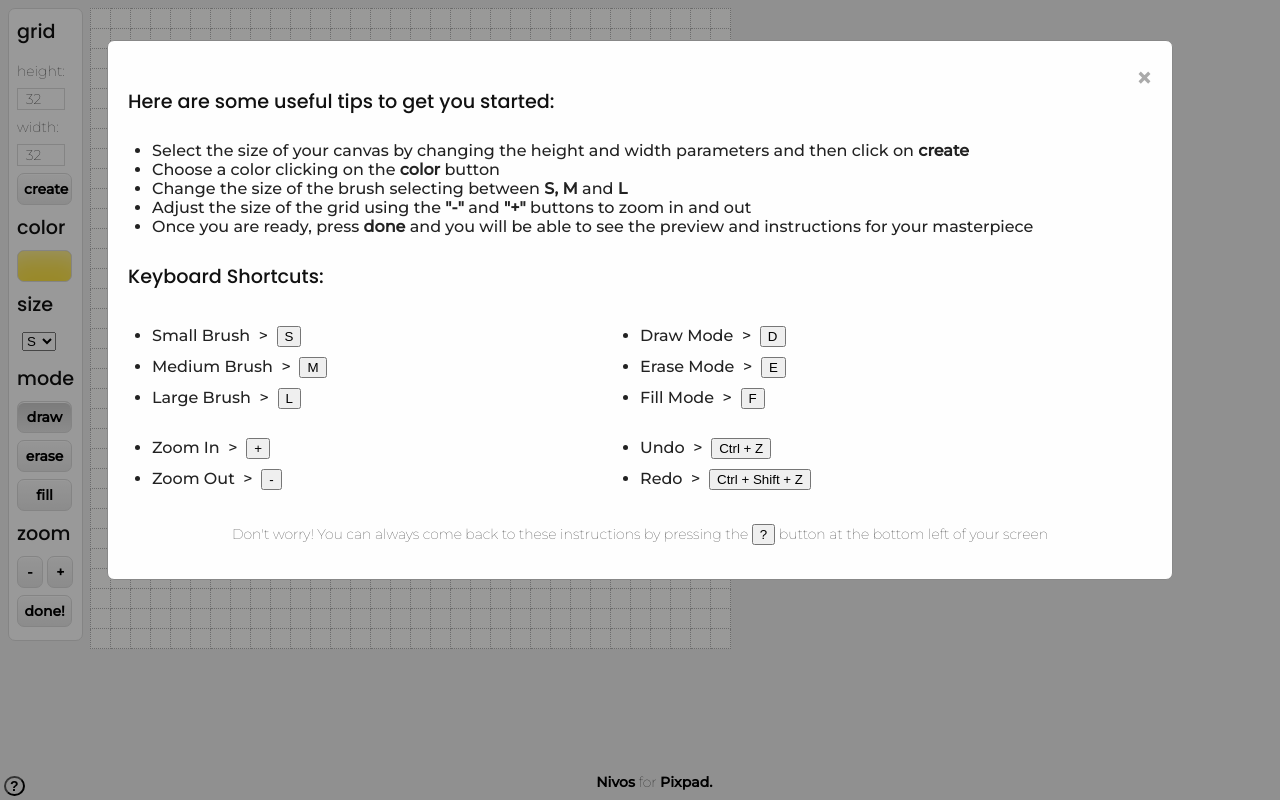
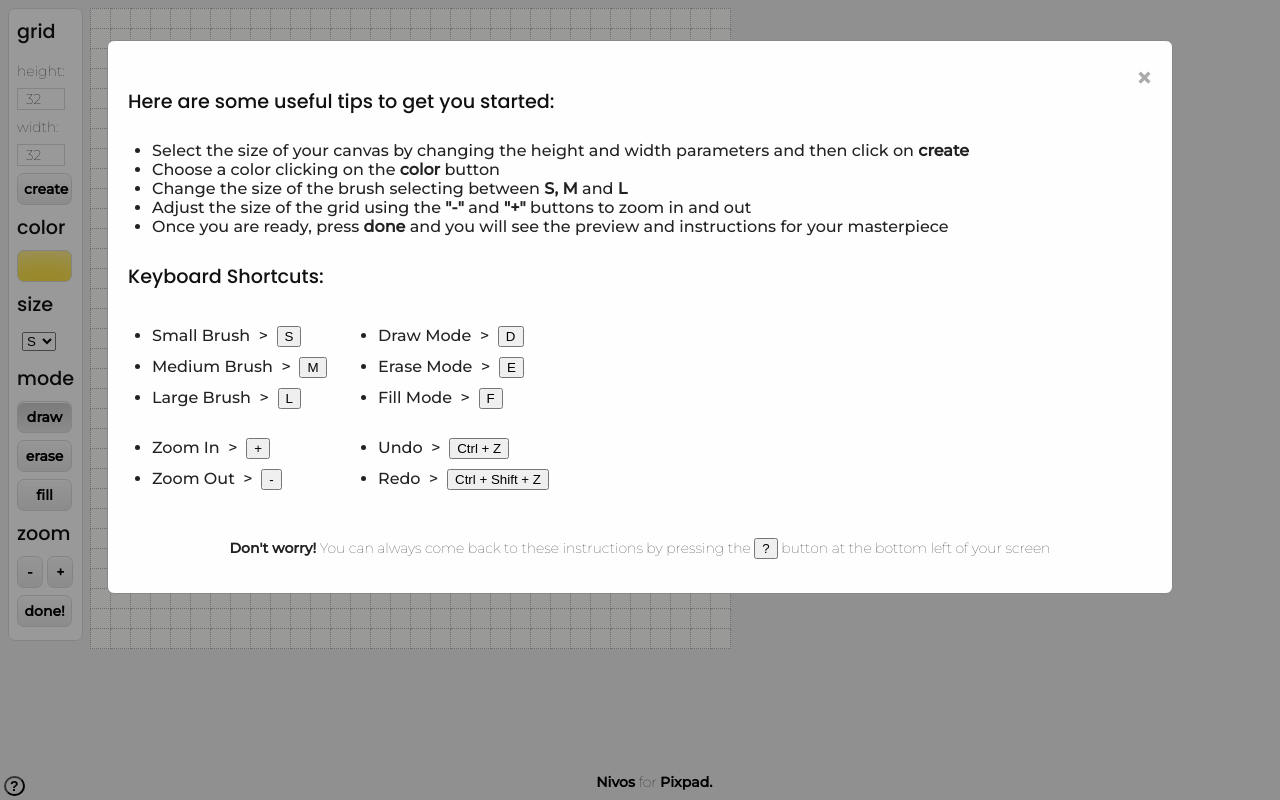
Before and after one commit to nvios/pixpad, a plain HTML site: page create.html in a window 1280 px wide. Drawn offline with Linux system fonts and the light colour scheme.

Commit message:
Changed copy/style

```diff
--- a/create.html
+++ b/create.html
@@ -52,10 +52,10 @@
         <li>Choose a color clicking on the <b>color</b> button</li>
         <li>Change the size of the brush selecting between <b>S, M</b> and <b>L</b></li>
         <li>Adjust the size of the grid using the <b>"-"</b> and <b>"+"</b> buttons to zoom in and out</li>
-        <li>Once you are ready, press <b>done</b> and you will be able to see the preview and instructions for your masterpiece</li>
+        <li>Once you are ready, press <b>done</b> and you will see the preview and instructions for your masterpiece</li>
       </ul>
       <h4>Keyboard Shortcuts:</h4>
-      <div class="row">
+      <div class="modal-row">
         <div class="two-columns">
           <ul>
           <li>Small Brush  &nbsp;>&nbsp; <button>S</button></li>
@@ -75,8 +75,8 @@
             <li>Undo  &nbsp;>&nbsp; <button>Ctrl + Z</button></li>
             <li>Redo  &nbsp;>&nbsp; <button>Ctrl + Shift + Z</button></li>
           </ul>
-          <p>Don't worry! You can always come back to these instructions by pressing the <button>?</button> button at the bottom left of your screen</p>
         </div>
+        <p><b>Don't worry!</b> You can always come back to these instructions by pressing the <button>?</button> button at the bottom left of your screen</p>
       </div>
 
   </div>
--- a/style.css
+++ b/style.css
@@ -291,15 +291,19 @@ input[type=number] {
   width: auto;
 }
 
+.row:after, .modal-row:after {
+  content: "";
+  display: table;
+  clear: both;
+}
+
+.modal-row {
+	width: 500px;
+}
+
 .two-columns {
   float: left;
   width: 50%;
-}
-
-.row:after {
-  content: "";
-  display: table;
-  clear: both;
 }
 
 /*----------------------------------------------------------------
```
